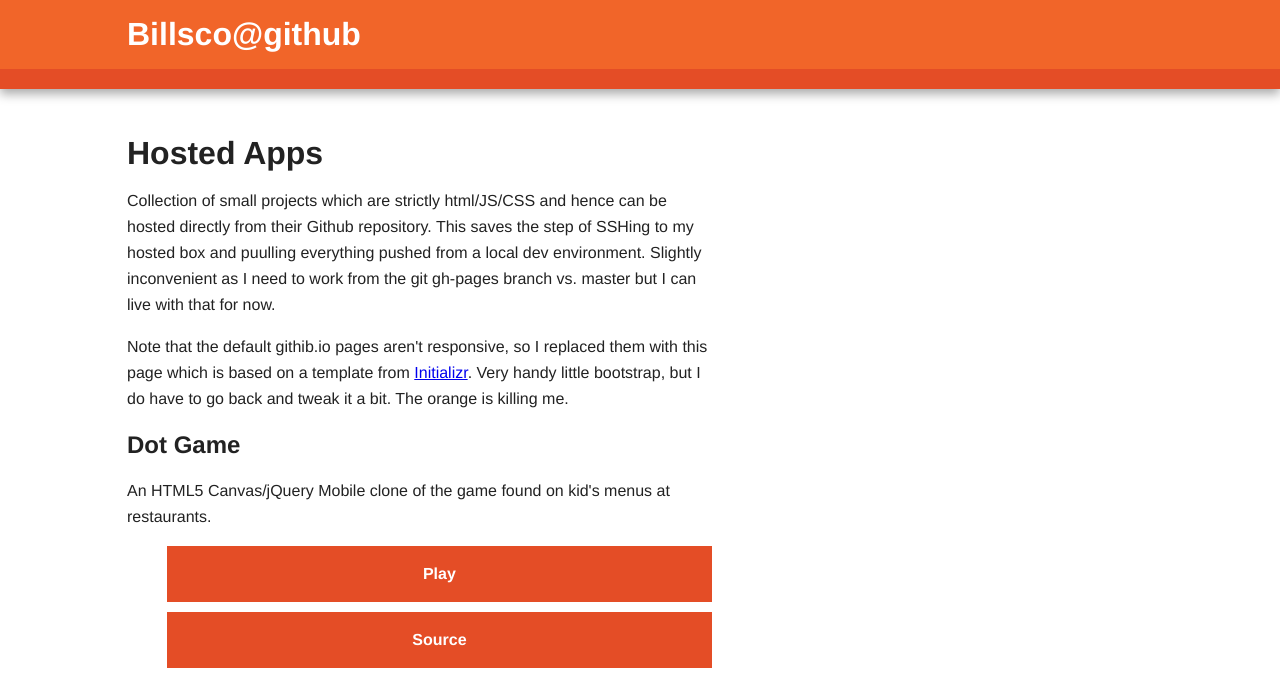
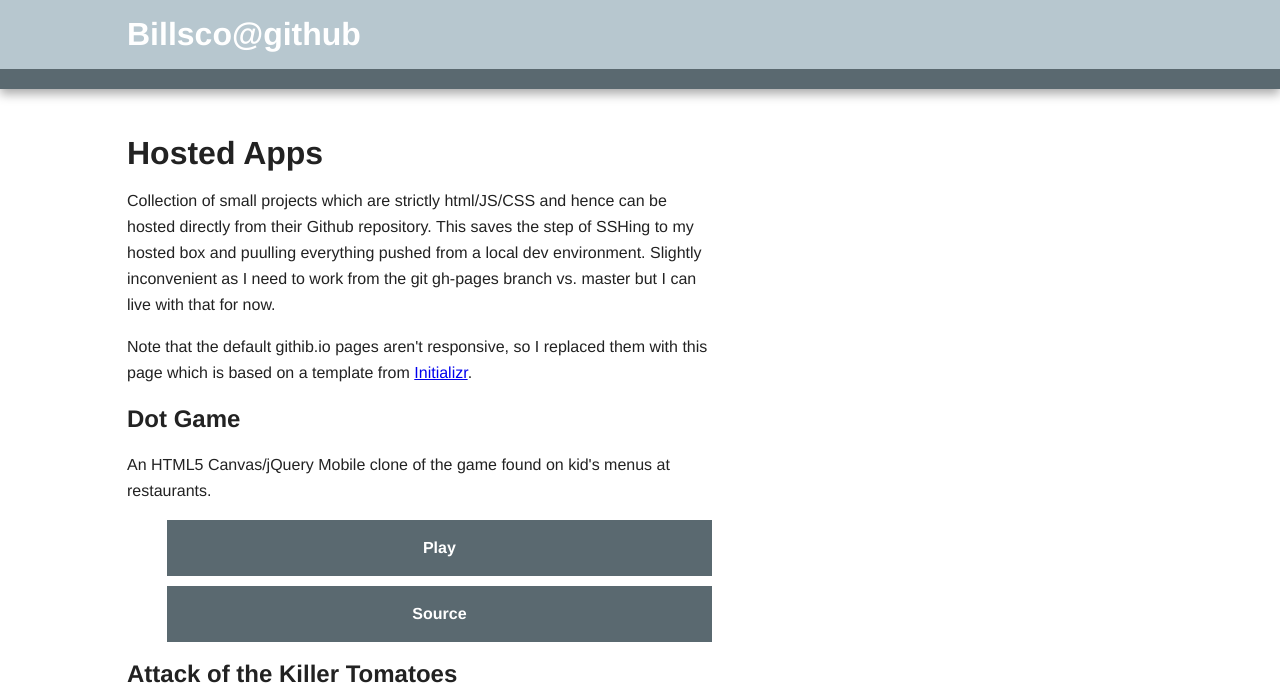
Before and after one commit to billsco/billsco.github.io, a plain HTML site: page index.html in a window 1280 px wide. Shown: the top 684 px of the page. Drawn offline with nearby package versions, Linux system fonts and the light colour scheme.

Commit message:
Remove ugly orange

```diff
--- a/css/main.css
+++ b/css/main.css
@@ -75,18 +75,18 @@ body {
    =================== */
 
 .header-container {
-    border-bottom: 20px solid #e44d26;
+    border-bottom: 20px solid #5A6970;
 }
 
 .footer-container,
 .main aside {
-    border-top: 20px solid #e44d26;
+    border-top: 20px solid #5A6970;
 }
 
 .header-container,
 .footer-container,
 .main aside {
-    background: #f16529;
+    background: #b7c7cf;
 }
 
 .title {
@@ -112,7 +112,7 @@ nav a {
     font-weight: bold;
 
     color: white;
-    background: #e44d26;
+    background: #5A6970;
 }
 
 
@@ -145,7 +145,7 @@ nav a:hover {
     font-weight: bold;
 
     color: white;
-    background: #e44d26;
+    background: #5A6970;
 }
 
 /* ==============
--- a/index.html
+++ b/index.html
@@ -33,7 +33,7 @@
                     <header>
                         <h1>Hosted Apps</h1>
                         <p>Collection of small projects which are strictly html/JS/CSS and hence can be hosted directly from their Github repository.  This saves the step of SSHing to my hosted box and puulling everything pushed from a local dev environment.  Slightly inconvenient as I need to work from the git gh-pages branch vs. master but I can live with that for now.</p>
-                        <p>Note that the default githib.io pages aren't responsive, so I replaced them with this page which is based on a template from <a href="http://www.initializr.com">Initializr</a>.  Very handy little bootstrap, but I do have to go back and tweak it a bit.  The orange is killing me.</p>
+                        <p>Note that the default githib.io pages aren't responsive, so I replaced them with this page which is based on a template from <a href="http://www.initializr.com">Initializr</a>.</p>
 
                     </header>
                     <section>
```
